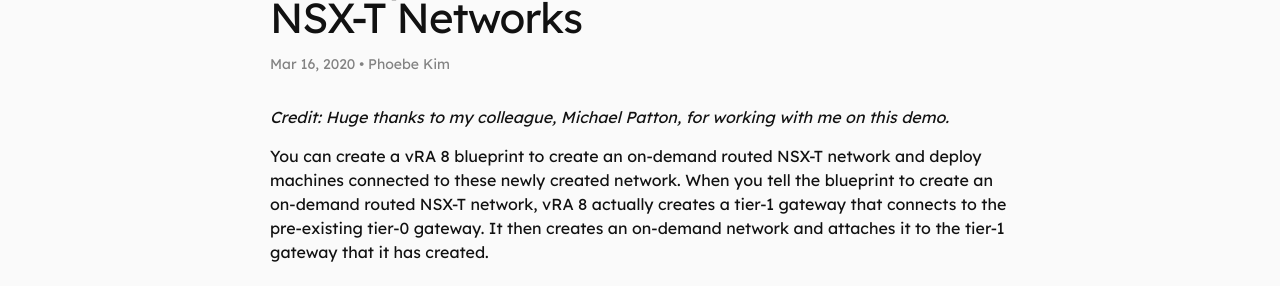
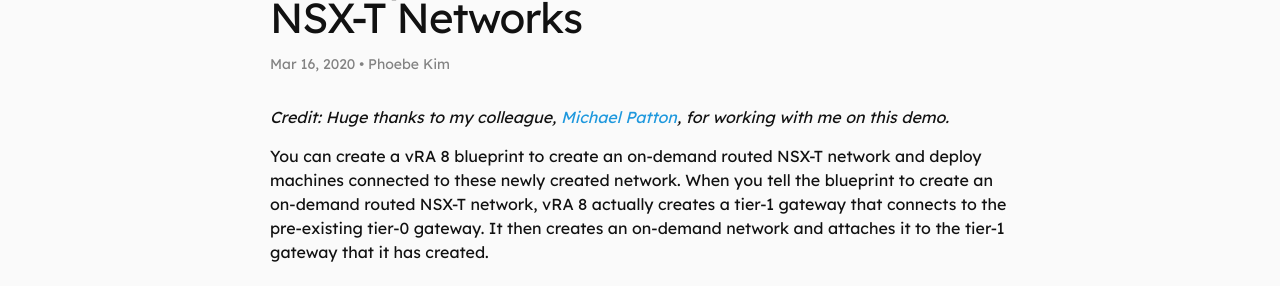
Before and after one commit to phkim14/288clouds, a Jekyll site: the page built from _posts/2020-03-16-vra8-blueprint-nsxt-on-demand-routed-network.markdown, in a window 1280 px wide and 900 px high. Shown: the part 179-465 px from the top of the window. Built offline with Jekyll 4.4.1, drawn with Linux system fonts in a browser that asks for light colours; comment, search, counter and statistics services are not loaded; part of the change alters nothing that is shown.

```diff
--- a/_posts/2020-03-16-vra8-blueprint-nsxt-on-demand-routed-network.markdown
+++ b/_posts/2020-03-16-vra8-blueprint-nsxt-on-demand-routed-network.markdown
@@ -8,7 +8,7 @@ categories: [vRA]
 tags: [vRA, vRA8, NSX-T, on-demand network, routed, automation]
 ---
 
-<i>Credit: Huge thanks to my colleague, Michael Patton, for working with me on this demo.</i>
+<i>Credit: Huge thanks to my colleague, [Michael Patton][mpatton-link], for working with me on this demo.</i>
 
 
 You can create a vRA 8 blueprint to create an on-demand routed NSX-T network and deploy machines connected to these newly created network. When you tell the blueprint to create an on-demand routed NSX-T network, vRA 8 actually creates a tier-1 gateway that connects to the pre-existing tier-0 gateway. It then creates an on-demand network and attaches it to the tier-1 gateway that it has created.
@@ -101,3 +101,6 @@ resources:
       networkType: routed
       name: '${input.network-name}'
 {% endhighlight %}
+
+
+[mpatton-link]: https://www.linkedin.com/in/pattonmichael/
```
